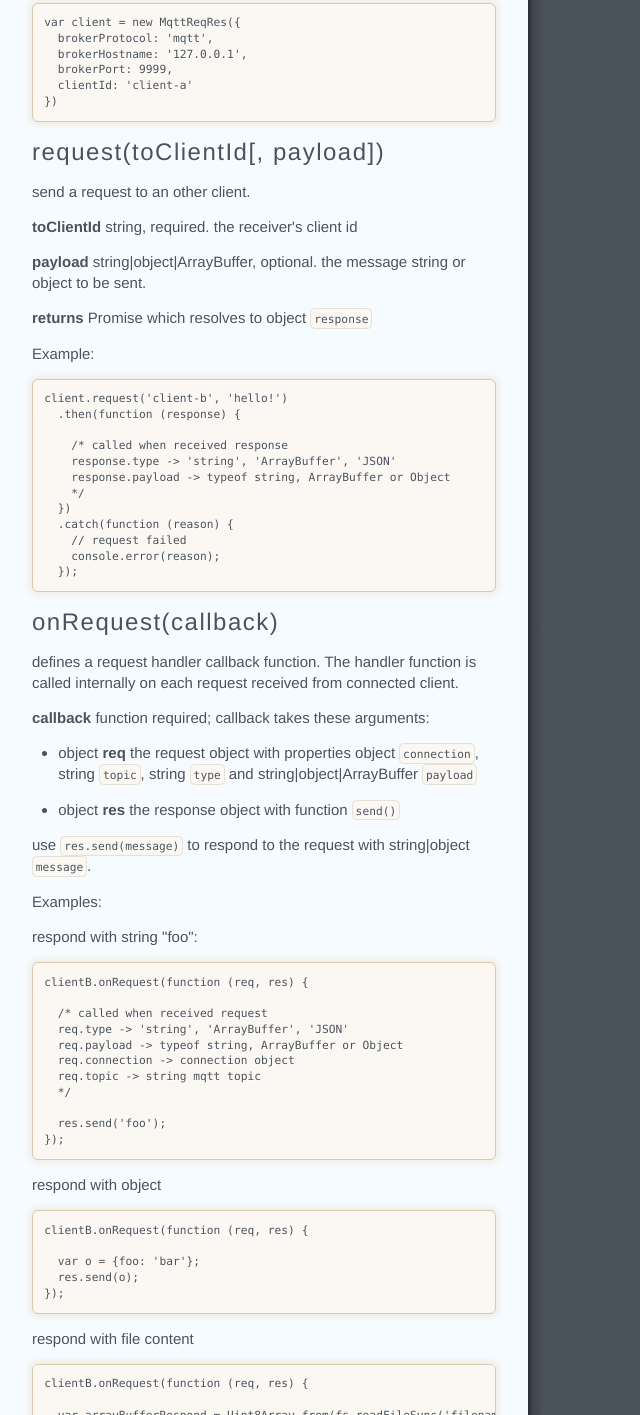
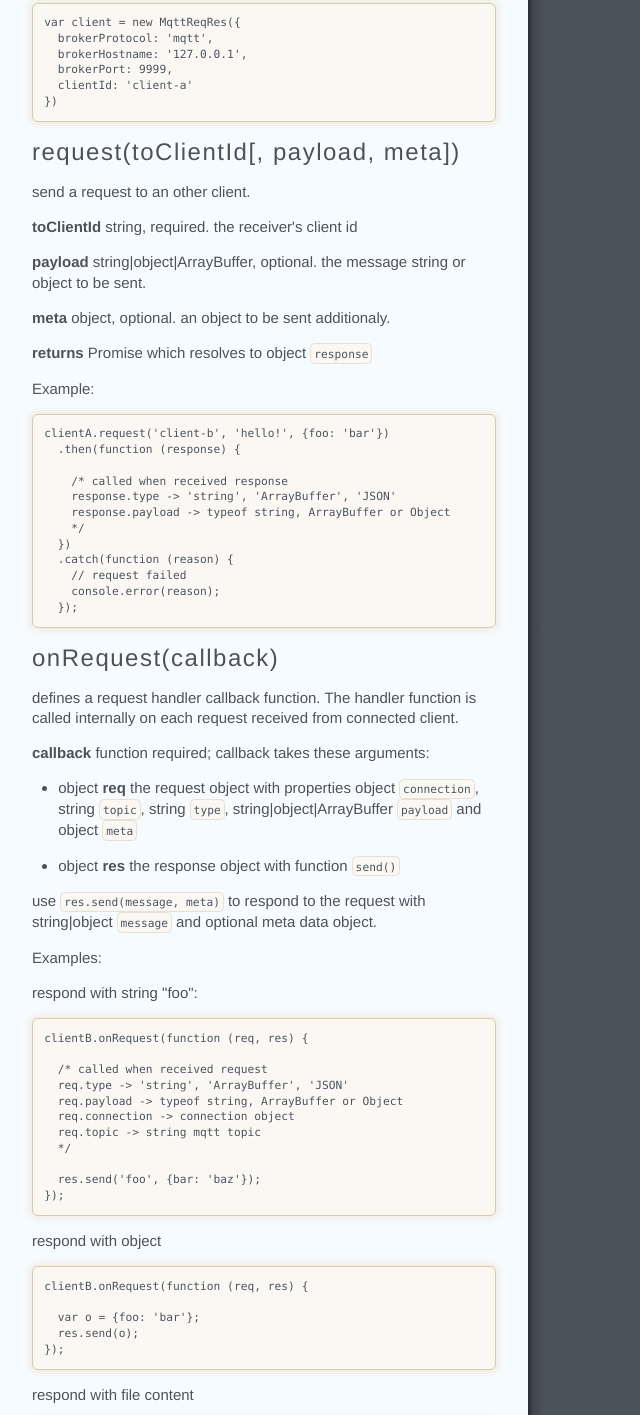
Before and after one commit to kruemelo/mqtt-reqres, a website: page doc/index.html in a window 1280 px wide. Shown: the part 644-2059 px from the top of the page, without its empty margins (0-640 px from the left). Drawn offline with Linux system fonts and the light colour scheme.

Commit message:
README.md update

```diff
--- a/doc/assets/behavior.js
+++ b/doc/assets/behavior.js
@@ -61,8 +61,8 @@ f.event={add:function(a,c,d,e,g){var h,i,j,k,l,m,n,o,p,q,r,s;if(!(a.nodeType===3
                   "type": "heading",
                   "data": {
                     "level": 3,
-                    "title": "request(toClientId[, payload])",
-                    "slug": "requesttoclientid-payload"
+                    "title": "request(toClientId[, payload, meta])",
+                    "slug": "requesttoclientid-payload-meta"
                   },
                   "depth": 3
                 }, {
--- a/doc/index.html
+++ b/doc/index.html
@@ -20,13 +20,14 @@
   brokerPort: 9999,
   clientId: &#39;client-a&#39;
 })</code></pre>
-<h3 id="requesttoclientid-payload">request(toClientId[, payload])</h3>
+<h3 id="requesttoclientid-payload-meta">request(toClientId[, payload, meta])</h3>
 <p>send a request to an other client.</p>
 <p><strong>toClientId</strong> string, required. the receiver&#39;s client id</p>
 <p><strong>payload</strong> string|object|ArrayBuffer, optional. the message string or object to be sent.</p>
+<p><strong>meta</strong> object, optional. an object to be sent additionaly.</p>
 <p><strong>returns</strong> Promise which resolves to object <code>response</code></p>
 <p>Example:</p>
-<pre><code>client.request(&#39;client-b&#39;, &#39;hello!&#39;)
+<pre><code>clientA.request(&#39;client-b&#39;, &#39;hello!&#39;, {foo: &#39;bar&#39;})
   .then(function (response) {
 
     /* called when received response
@@ -42,10 +43,10 @@
 <p>defines a request handler callback function. The handler function is called internally on each request received from connected client.</p>
 <p><strong>callback</strong> function required; callback takes these arguments:</p>
 <ul>
-<li>object <strong>req</strong> the request object with properties object <code>connection</code>, string <code>topic</code>, string <code>type</code> and string|object|ArrayBuffer <code>payload</code></li>
+<li>object <strong>req</strong> the request object with properties object <code>connection</code>, string <code>topic</code>, string <code>type</code>, string|object|ArrayBuffer <code>payload</code> and object <code>meta</code></li>
 <li>object <strong>res</strong> the response object with function <code>send()</code></li>
 </ul>
-<p>use <code>res.send(message)</code> to respond to the request with string|object <code>message</code>.</p>
+<p>use <code>res.send(message, meta)</code> to respond to the request with string|object <code>message</code> and optional meta data object.</p>
 <p>Examples:</p>
 <p>respond with string &quot;foo&quot;:</p>
 <pre><code>clientB.onRequest(function (req, res) {
@@ -57,7 +58,7 @@
   req.topic -&gt; string mqtt topic
   */
 
-  res.send(&#39;foo&#39;);
+  res.send(&#39;foo&#39;, {bar: &#39;baz&#39;});
 });</code></pre>
 <p>respond with object</p>
 <pre><code>clientB.onRequest(function (req, res) {
```
Also changed, not shown: README.md.
